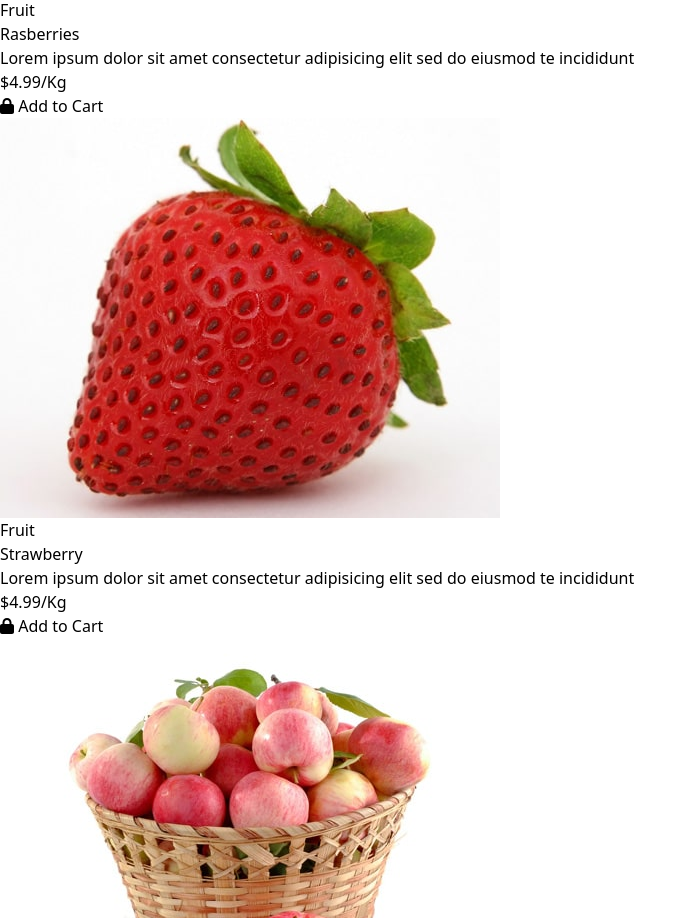
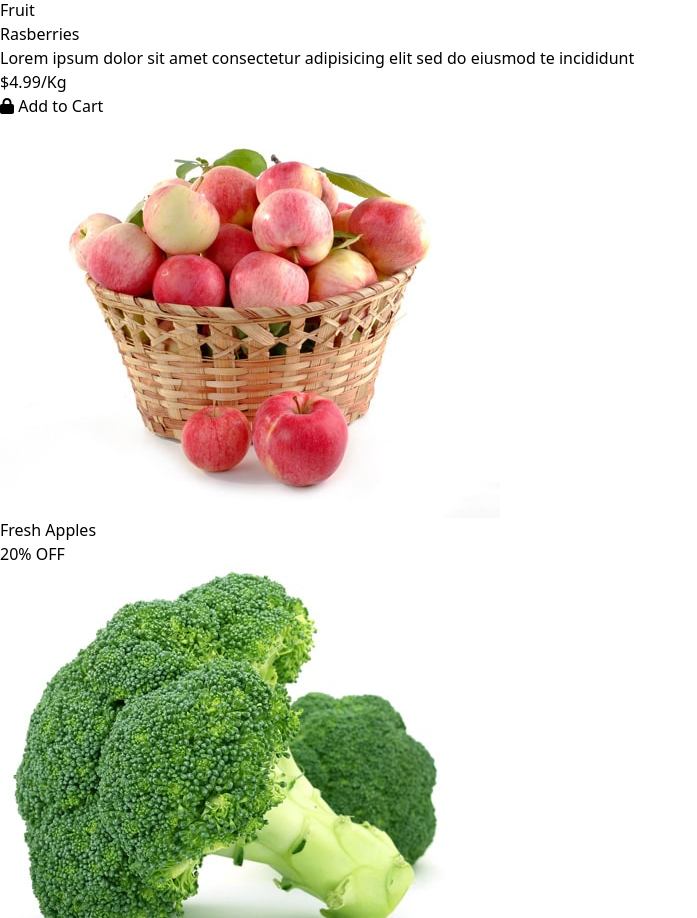
Before and after one commit to MohsinAli-2000/Fruitables-Site, a React (Vite) app: page / in a window 1280 px wide. Shown: the part 4846-5764 px from the top of the page, without its empty margins (0-697 px from the left). Built offline with nearby package versions, Linux system fonts and the light colour scheme.

Commit message:
Update App.jsx

```diff
--- a/src/App.jsx
+++ b/src/App.jsx
@@ -62,7 +62,7 @@ function App() {
         <FruitCard imageSrc="/orange.jpg" title="Orange" />
         <FruitCard imageSrc="/grapes.jpg" title="Grapes" />
         <FruitCard imageSrc="/rasberries.jpg" title="Rasberries" />
-        <FruitCard imageSrc="/strawberry.jpg" title="Strawberry" />
+
       </div>
       <div className="flex flex-wrap justify-center items-center my-4 mx-16">
         <BonusCard />
```
